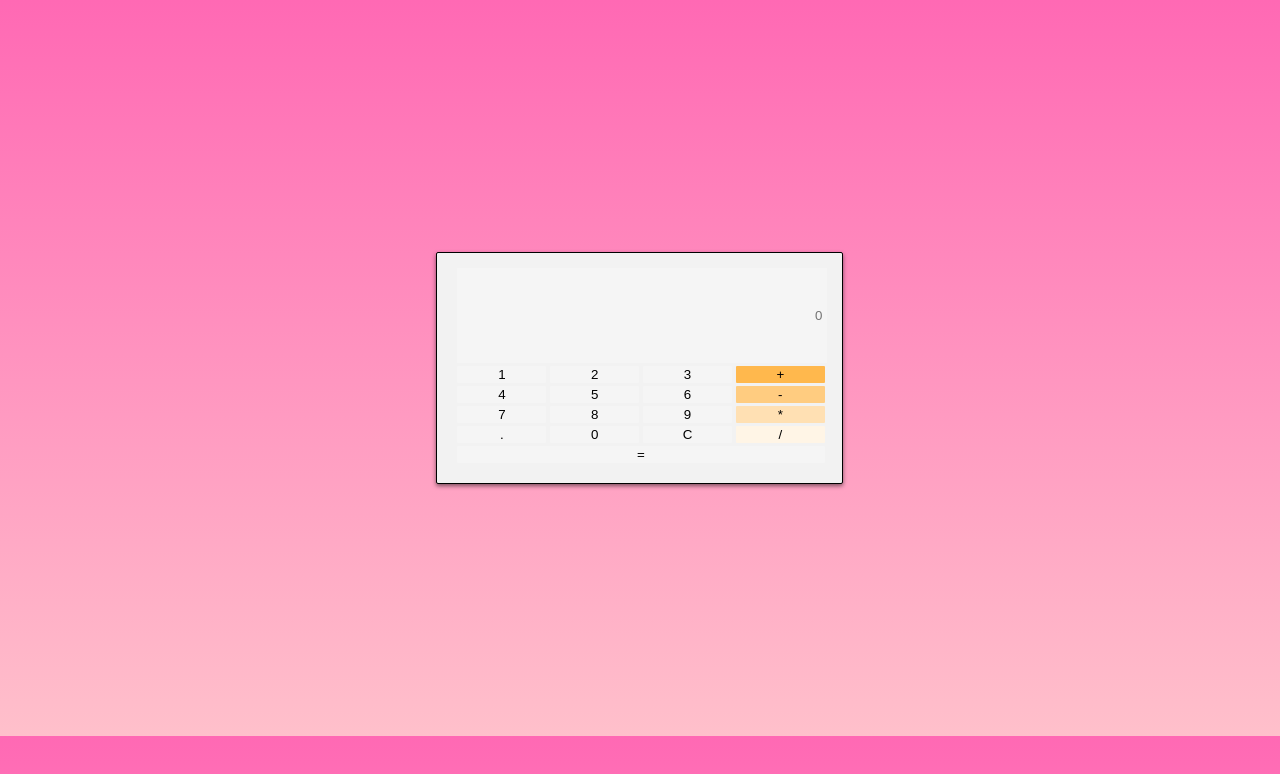
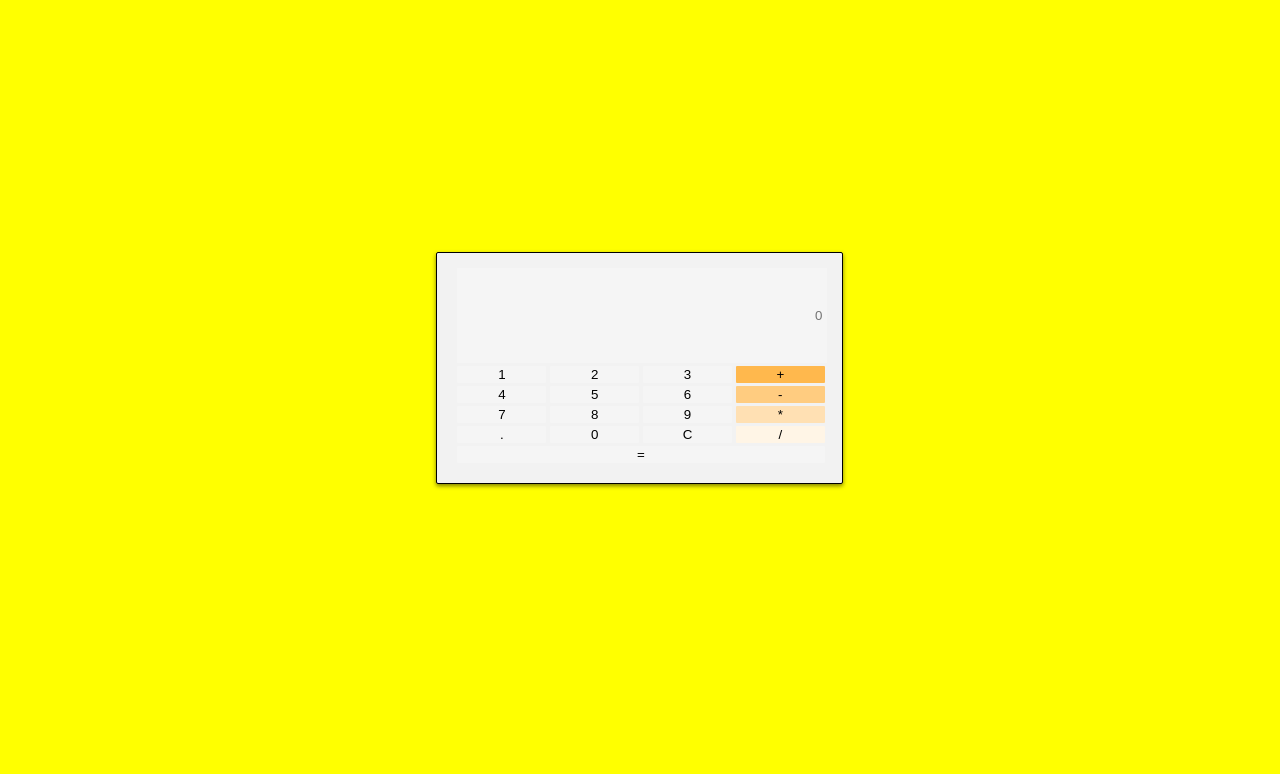
Before and after one commit to Darya-STRONG/Calculator, a plain HTML site: page index.html in a window 1280 px wide. Drawn offline with Linux system fonts and the light colour scheme.

Commit message:
Fix: correct bac

```diff
--- a/index.html
+++ b/index.html
@@ -8,7 +8,7 @@
     <style>
         body{
             overflow: hidden;
-            background:linear-gradient(#ff69b4, rgb(255, 192, 203));
+            background: yellow;
         }
         .container{
             width: 95%;
```
